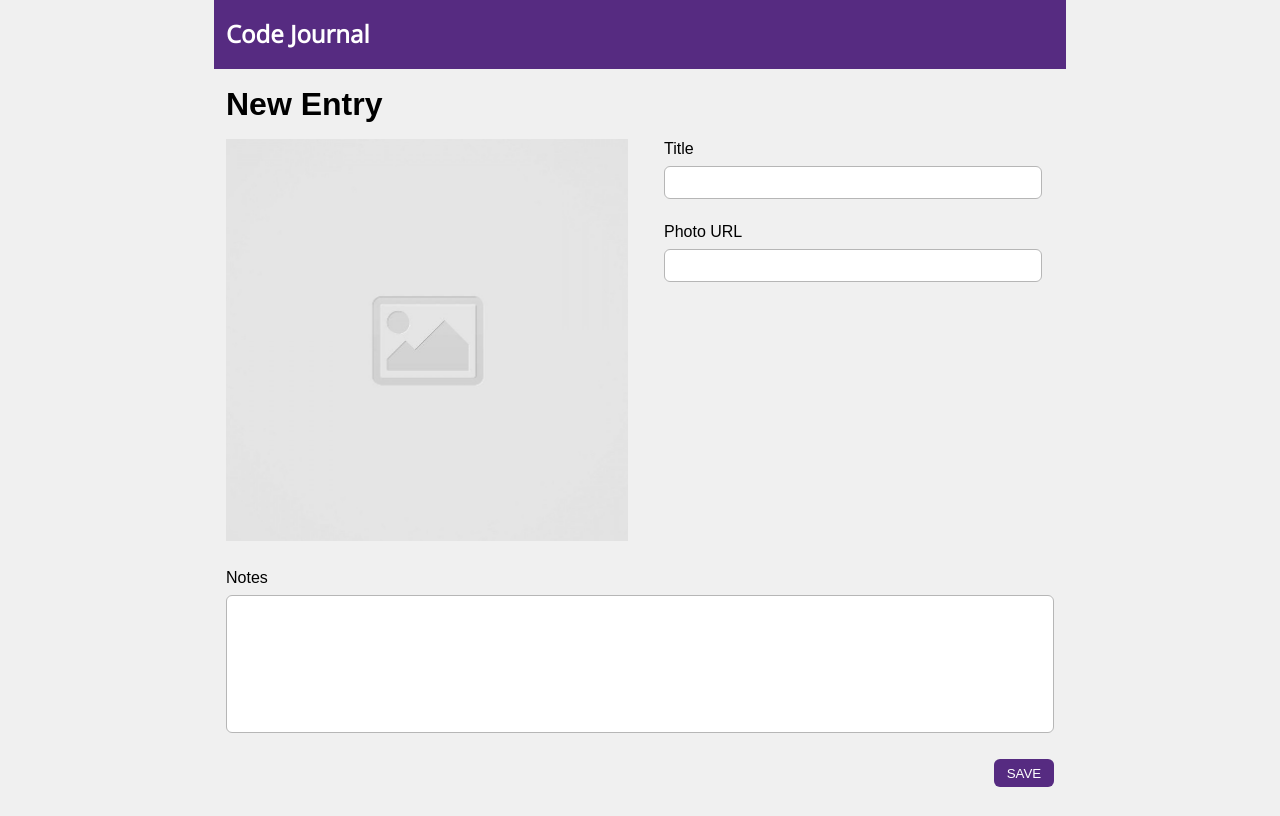
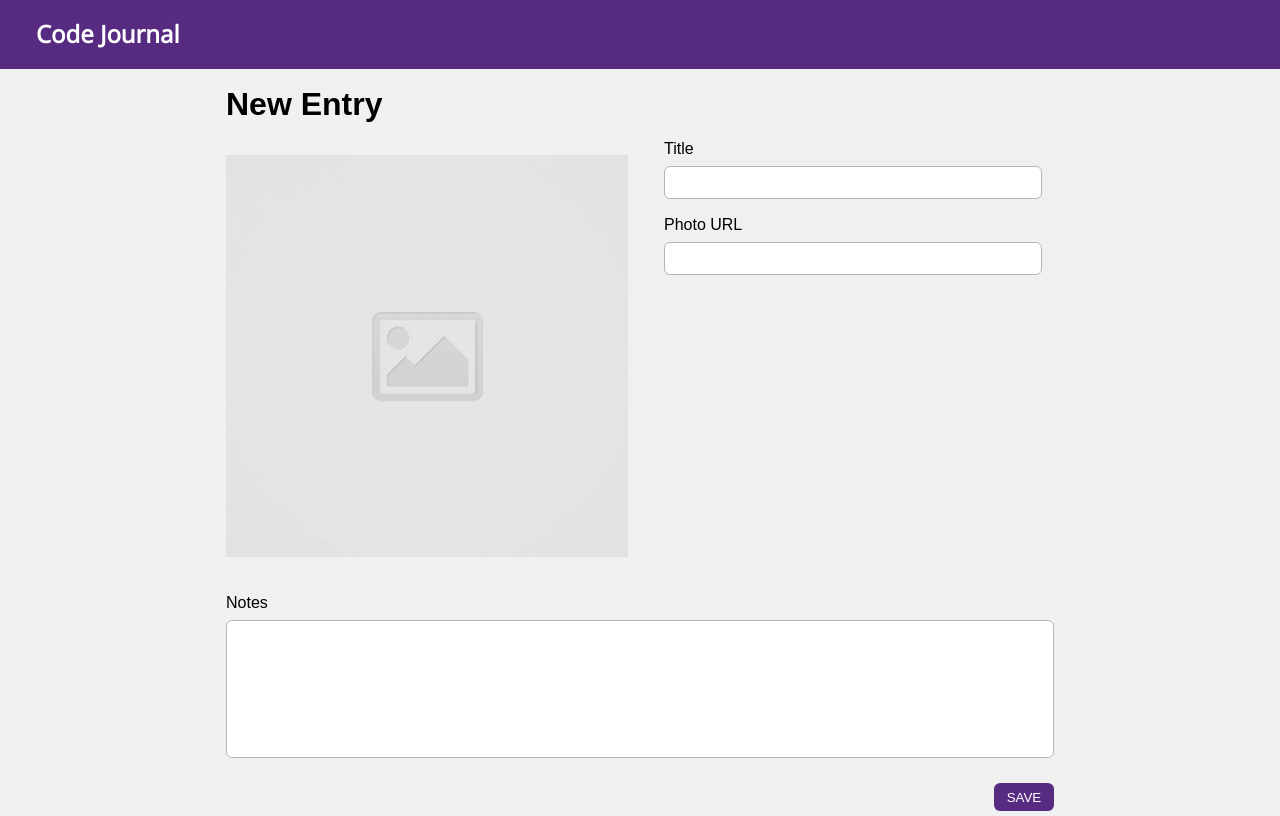
Before and after one commit to alexei-dayrit/code-journal, a website: page index.html in a window 1280 px wide. Drawn offline with nearby package versions, Linux system fonts and the light colour scheme; a web font is replaced by a local one.

Commit message:
Removed all CSS styling that had no affect or was otherwise unnecessary. #1

```diff
--- a/css/styles.css
+++ b/css/styles.css
@@ -10,6 +10,10 @@ input[type="submit"] {
   color: white;
 }
 
+header {
+  padding: 0 1.5rem;
+}
+
 h1 {
   font-family: "Proza Libre", sans-serif;
   margin: 1rem 0;
@@ -17,6 +21,8 @@ h1 {
 
 img {
   width: 100%;
+  padding: 1rem 0;
+  object-fit: contain;
 }
 
 #photo,
@@ -44,8 +50,9 @@ input[type="submit"] {
   border-style: none;
 }
 
-.margin-top {
-  margin-top: 1.4rem;
+.margin-top-bot {
+  margin-top: 1rem;
+  margin-bottom: 0.3rem;
 }
 
 .align-right {
--- a/index.html
+++ b/index.html
@@ -15,7 +15,6 @@
     rel="stylesheet">
 </head>
 <body>
-  <div class="container">
   <header>
     <div class="row">
       <div class="column-full">
@@ -23,6 +22,7 @@
       </div>
     </div>
   </header>
+  <div class="container">
     <main>
       <div class="row">
         <div class="column-full">
@@ -41,7 +41,7 @@
                   <label for="title">Title</label>
                   <input type="textbox" id="title" name="title" required>
                 </div>
-                <div class="column-full margin-top">
+                <div class="column-full margin-top-bot">
                   <label for="photo">Photo URL</label>
                   <input type="url" id="photo" name="photo" required>
                 </div>
@@ -49,14 +49,14 @@
             </div>
           </div>
           <div class="row">
-            <div class="column-full margin-top">
+            <div class="column-full margin-top-bot">
               <label for="notes">Notes</label>
               <textarea id="notes" name="notes" rows="8" required></textarea>
             </div>
           </div>
           <div class="row">
             <div class="column-full">
-              <div class="row align-right margin-top">
+              <div class="row align-right margin-top-bot">
                 <input type="submit" id="save" name="save" value="save">
               </div>
             </div>
```
Lines whose indentation alone changed are shown as unchanged.
